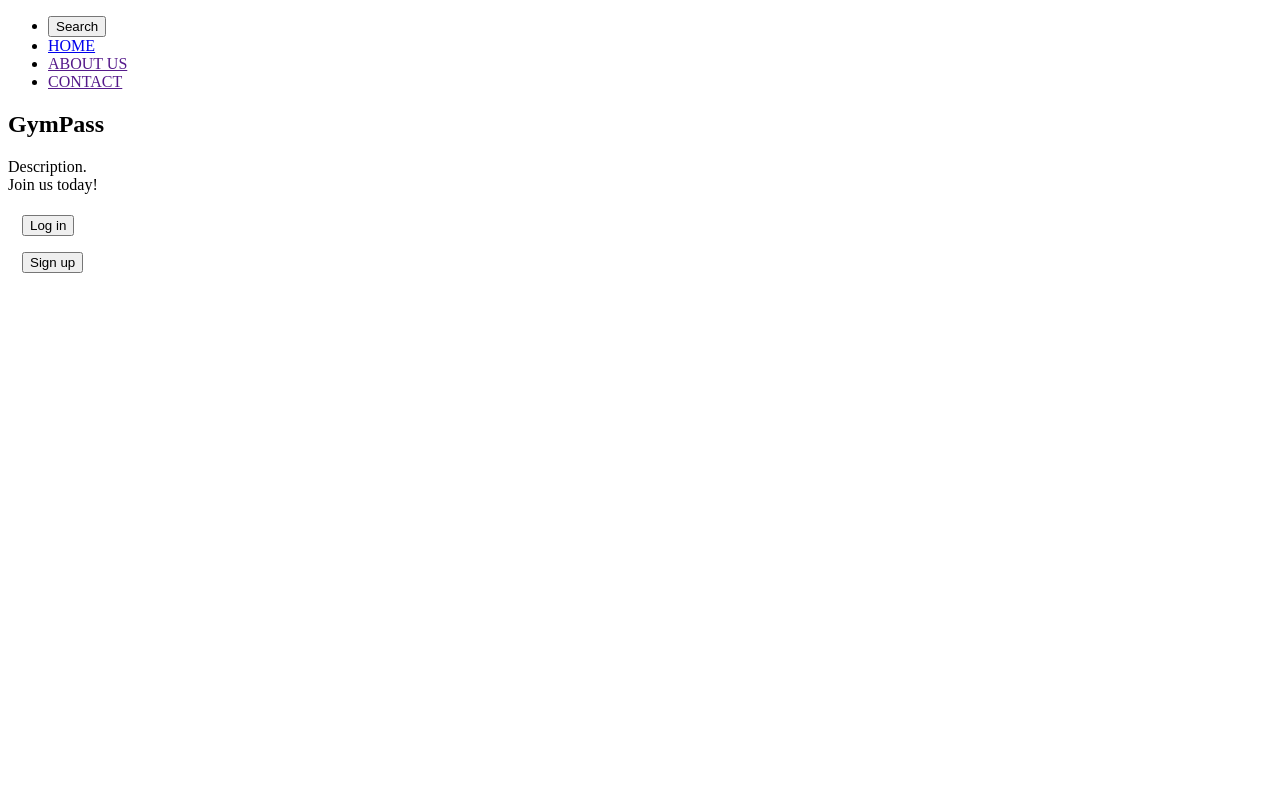
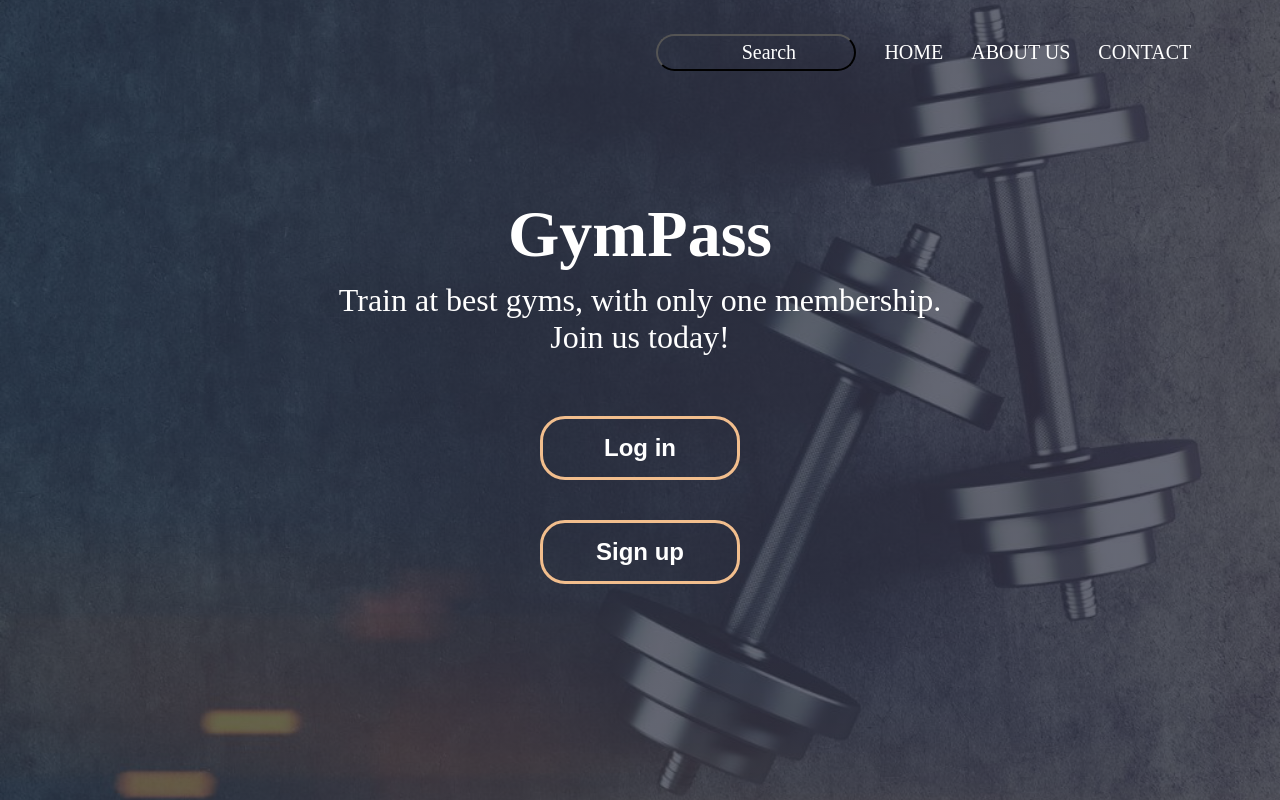
Before and after one commit to draganakucanski/WP-Project, a plain HTML site: page Web-Project/static/index.html in a window 1280 px wide. Drawn offline with Linux system fonts and the light colour scheme.

```diff
--- /dev/null
+++ b/Web-Project/static/css/index.css
@@ -0,0 +1,110 @@
+*{
+    margin: 0;
+    padding: 0;
+}
+
+.header{
+    min-height: 100vh;  /*Postavlja minimalnu velicinu, ako je nesto manje onda vazi, ako je vece nema efekta */
+    width: 100%;
+    background-image: linear-gradient(rgba(36, 40, 58, 0.7),rgba(36, 40, 58, 0.7)),url("../img/background.jpg");
+    background-position: center;
+    background-size: cover;
+    position: relative;
+}
+
+nav {
+    display: flex;
+    padding: 2% 6%;
+    justify-content: space-between;
+    align-items: center;
+}
+
+nav img{
+    width: 100px;
+}
+
+.nav-links{
+    flex: 1;
+    text-align: right;
+}
+
+.nav-links ul li{
+    list-style: none;
+    display: inline-block;
+    padding: 8px 12px;
+    position: relative;
+}
+
+.nav-links ul li a {
+    color: white;
+    text-decoration: none;
+    font-size: 20px;
+}
+
+.nav-links ul li::after{
+    content: '';
+    width: 0%;  /*postavi se underline na hidden, kad je 100 vidi se pa se stavi na reakciju da se uveca*/
+    height: 3px;
+    background: rgb(242, 190, 141);
+    display: block;
+    margin: auto;
+}
+
+.nav-links ul li:hover::after{
+    width: 100%;
+}
+
+.text-box{
+    width: 90%;
+    color: white;
+    position: absolute;
+    top:50%;
+    left:50%;
+    transform: translate(-50%, -50%);   /*Ovo da bude u centru diva*/
+    text-align: center;
+}
+
+.text-box h1{
+    font-size: 66px;
+
+}
+
+.text-box p{
+    margin: 10px 0px 40px;
+    font-size: 32px;
+    color: white;
+}
+
+
+.hero-btn:hover{
+    border: 3px solid rgb(242, 190, 141);
+    background: #f2be8d;
+    transition: 1.5s;
+}
+
+button{
+    font-size: 24px;
+    width: 200px;
+    padding: 15px 0px;
+    text-align: center;
+    margin: 20px;
+    border-radius: 25px;
+    font-weight: bold;
+    border:3px solid rgb(242, 190, 141) ;
+    background: transparent;
+    color: white;
+    cursor: pointer;
+    position: relative;
+    overflow: hidden;
+}
+
+  input.search {
+  	font-size: 20px;
+    font-family: serif;
+    color: white;
+    border-radius: 25px;
+    width: 200px;
+    padding: 5px;
+    background: url("../img/magnifier.png") no-repeat;
+    padding-left: 30px;
+  }
--- /dev/null
+++ b/Web-Project/static/css/registration.css
@@ -0,0 +1,96 @@
+body {
+    height: 100%;
+    width: 100%;
+    background-image: linear-gradient(rgba(36, 40, 58, 0.7),rgba(36, 40, 58, 0.7)),url("../img/background.jpg");
+    background-position: center;
+    background-size: cover;
+  }
+
+  p, input, th, div, option, select, label{
+    font-size: 17px;
+    font-family: serif;
+    color: rgb(0, 40, 101);
+  }
+
+  label.err{
+    font-size: 10px;
+    font-family: serif;
+    color: rgb(123, 9, 9);
+  }
+
+  p {
+      margin-left: 45%;
+      color:antiquewhite;
+  }
+
+  th {
+    font-size: 35px;
+    color: rgb(0, 40, 101);
+    text-align: center;
+    background-color: white;
+    padding-bottom: 15px;
+  }
+  input {
+    width: 200px;
+    padding: 5px;
+  }
+  a {
+    color: rgb(242, 190, 141);
+  }
+
+input.inputF {
+    width: 220px;
+}
+
+  input.search {
+    background: url("../img/magnifier.png") no-repeat;
+    padding-left: 30px;
+    border-radius: 25px;
+  }
+  table {
+    background-color: white;
+    border: 2px solid rgb(221, 199, 179);
+    border-spacing: 3px;
+    font-size: 12px;
+    padding: 30px;
+    padding-bottom: 50px;
+    margin-left: 40%;
+    margin-top: auto;
+    margin-bottom: auto;
+  }
+
+  p.or {
+    width: 100%;
+    text-align: center;
+    border-bottom: 1px solid rgb(221, 199, 179);
+    line-height: 0.1em;
+    margin: 10px 0 20px;
+ }
+
+ span {
+     color:rgb(221, 199, 179);
+     background: white;
+     padding:0 10px;
+ }
+
+
+ .heroButton:hover{
+    border: 3px solid rgb(242, 190, 141);
+    background: #f2be8d;
+    transition: 1.5s;
+}
+
+ input[type="button"]{
+ 	font-family: serif;
+    font-size: 20px;
+    width: 235px;
+    text-align: center;
+    padding: 5px;
+    border-radius: 25px;
+    border:3px solid rgb(242, 190, 141) ;
+    background: transparent;
+    color: rgb(0, 40, 101);
+    cursor: pointer;
+    position: relative;
+    overflow: hidden;
+}
--- a/Web-Project/static/index.html
+++ b/Web-Project/static/index.html
@@ -3,7 +3,8 @@
 <head>
     <meta name="viewport" content="width=device-width, initial-scale=1.0">
     <title>GymPass - Home</title>
-
+    <link href="css/index.css" rel="stylesheet" type="text/css"/>
+    <script src="../js/redirect.js"></script>
 </head>
 <body>
     <section class="header">
@@ -20,7 +21,7 @@
 
         <div class="text-box">
             <h1>GymPass</h1>
-            <p>Description.<br> Join us today!</p>
+            <p>Train at best gyms, with only one membership.<br> Join us today!</p>
             <div>
             <fieldset style="border: 0px;"> <button class="hero-btn" type="button" onclick="redirectOnLogin()">Log in</button></fieldset>
             <fieldset style="border: 0px;"><button class="hero-btn" type="button" onclick="redirectOnRegistration()">Sign up</button></fieldset>
```
Also changed, not shown: Web-Project/static/js/redirect.js (added, +11 -0 lines), Web-Project/static/registration.html (added, +62 -0 lines), Web-Project/static/img/background.jpg (added), Web-Project/static/img/magnifier.png (added), Web-Project/static/img/weights-1.png (added), Web-Project/static/img/weights.png (added), 3 other files.
